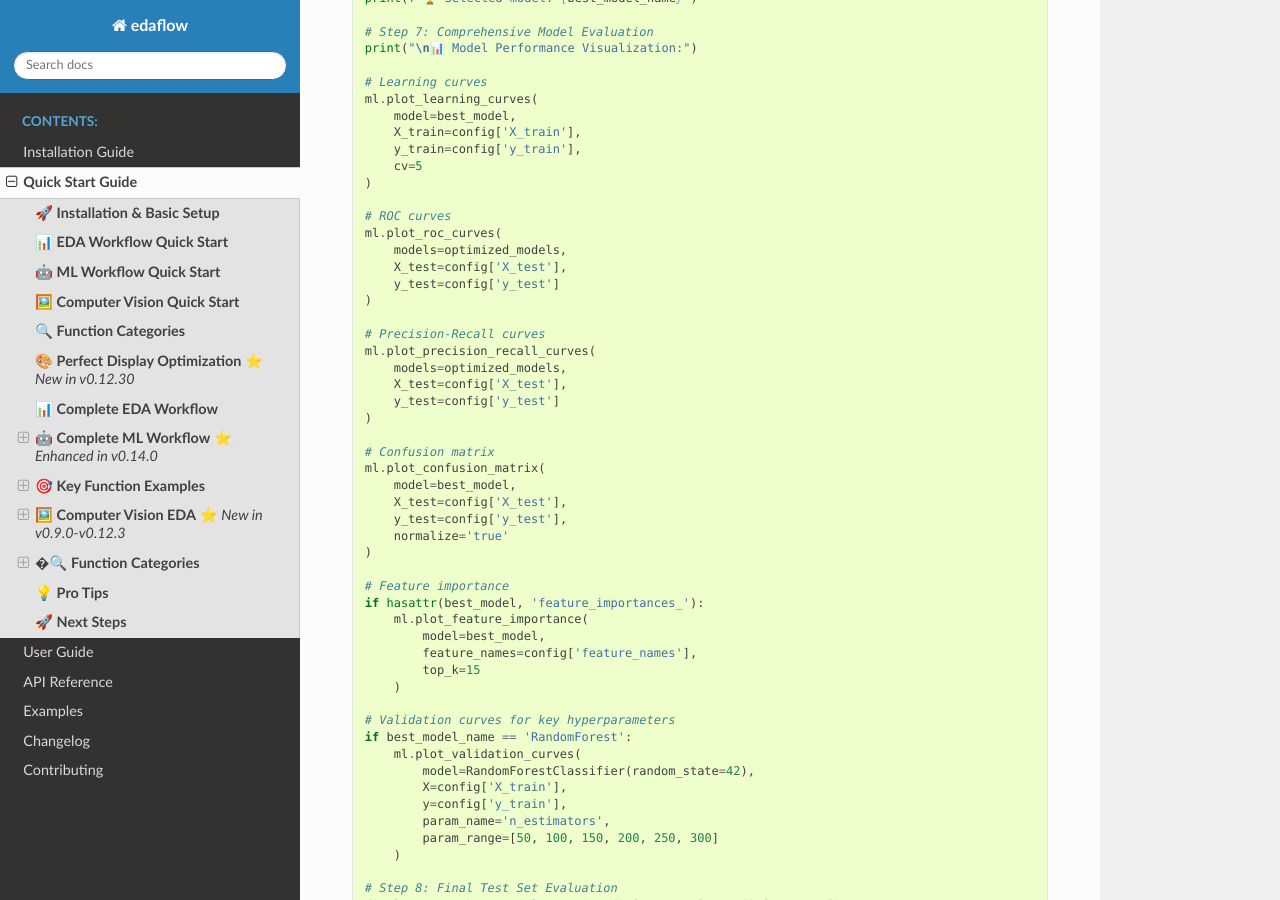
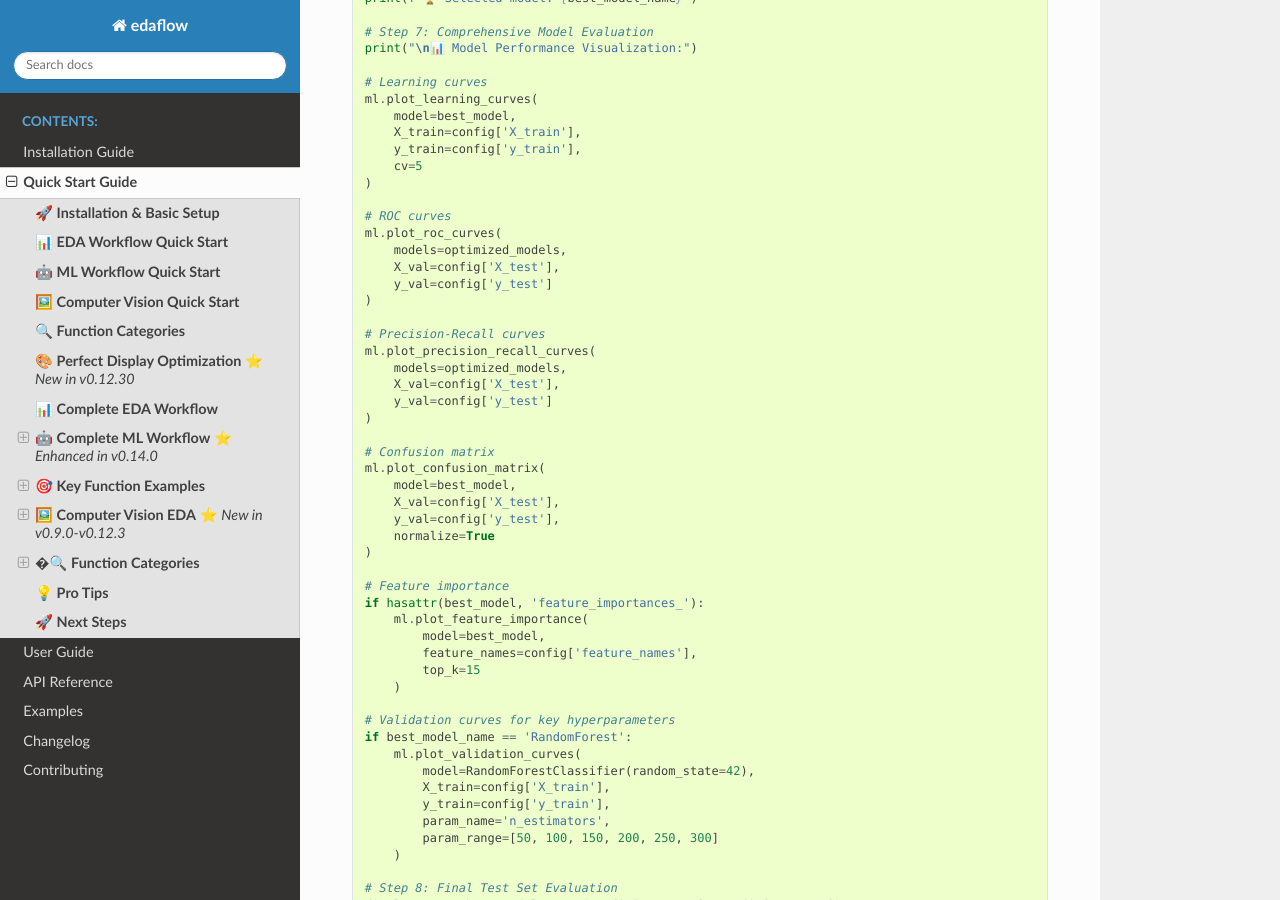
Before and after one commit to evanlow/edaflow, a Sphinx documentation site: the page built from docs/source/quickstart.rst, in a window 1280 px wide and 900 px high, scrolled down 7977 px. Built offline with Sphinx 7.4.7 and the Read the Docs theme 3.1.0, drawn with Linux system fonts in a browser that asks for light colours; pages that are not in the unit, such as notebooks, are missing from menus.

Commit message:
CRITICAL: Fix parameter names in Step 7 visualization functions
Fixed TypeError issues in ML workflow visualizations:

docs/source/quickstart.rst:
- plot_roc_curves: X_test/y_test  X_val/y_val
- plot_precision_recall_curves: X_test/y_test  X_val/y_val
- plot_confusion_matrix: X_test/y_test  X_val/y_val
- plot_confusion_matrix: normalize='true'  normalize=True
- plot_validation_curves: X/y  X_train/y_train

docs/source/user_guide/ml_guide.rst:
- plot_roc_curves: X_test/y_test  X_val/y_val (2 instances)

Root Cause: Parameter names in documentation didn't match function signatures.
All visualization functions use X_val/y_val or X_train/y_train, not X_test/y_test.

This fixes the 'unexpected keyword argument' TypeError in Step 7.

```diff
--- a/docs/source/quickstart.rst
+++ b/docs/source/quickstart.rst
@@ -456,23 +456,23 @@ Here's how to perform a complete machine learning workflow using edaflow's 26 ML
    # ROC curves
    ml.plot_roc_curves(
        models=optimized_models,
-       X_test=config['X_test'],
-       y_test=config['y_test']
+       X_val=config['X_test'],
+       y_val=config['y_test']
    )
 
    # Precision-Recall curves
    ml.plot_precision_recall_curves(
        models=optimized_models,
-       X_test=config['X_test'],
-       y_test=config['y_test']
+       X_val=config['X_test'],
+       y_val=config['y_test']
    )
 
    # Confusion matrix
    ml.plot_confusion_matrix(
        model=best_model,
-       X_test=config['X_test'],
-       y_test=config['y_test'],
-       normalize='true'
+       X_val=config['X_test'],
+       y_val=config['y_test'],
+       normalize=True
    )
 
    # Feature importance
@@ -487,8 +487,8 @@ Here's how to perform a complete machine learning workflow using edaflow's 26 ML
    if best_model_name == 'RandomForest':
        ml.plot_validation_curves(
            model=RandomForestClassifier(random_state=42),
-           X=config['X_train'],
-           y=config['y_train'],
+           X_train=config['X_train'],
+           y_train=config['y_train'],
            param_name='n_estimators',
            param_range=[50, 100, 150, 200, 250, 300]
        )
--- a/docs/source/user_guide/ml_guide.rst
+++ b/docs/source/user_guide/ml_guide.rst
@@ -144,8 +144,8 @@ Here's a comprehensive example showing the full ML workflow:
    # ROC curves
    ml.plot_roc_curves(
        models={'tuned_model': best_tuned_model},
-       X_test=config['X_test'],
-       y_test=config['y_test']
+       X_val=config['X_test'],
+       y_val=config['y_test']
    )
 
    # Feature importance
@@ -406,7 +406,7 @@ Performance Visualization Functions
 
    ml.plot_roc_curves(
        models={'Model 1': model1, 'Model 2': model2},
-       X_test=X_test, y_test=y_test,
+       X_val=X_test, y_val=y_test,
        title="Model Comparison ROC Curves"
    )
 
```
